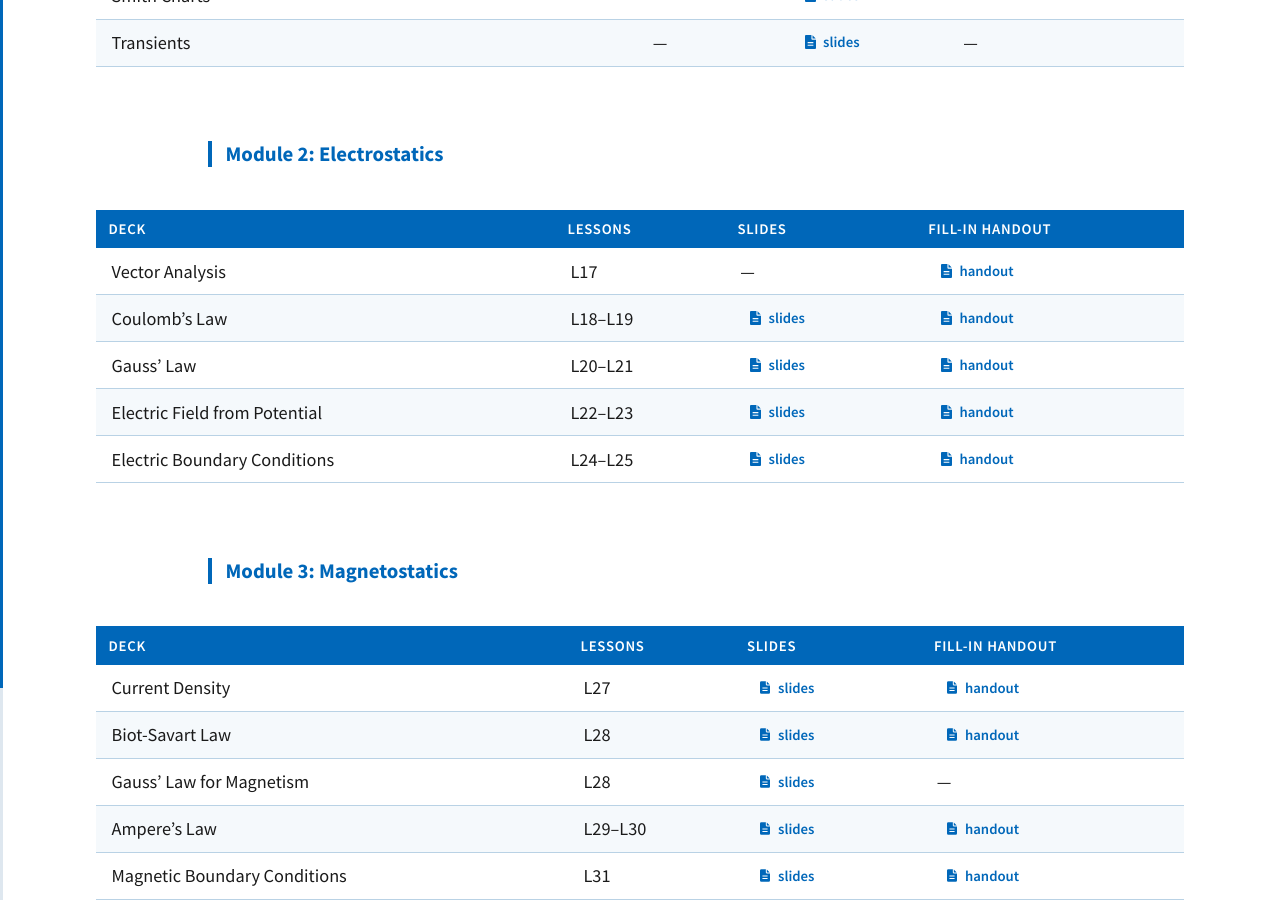
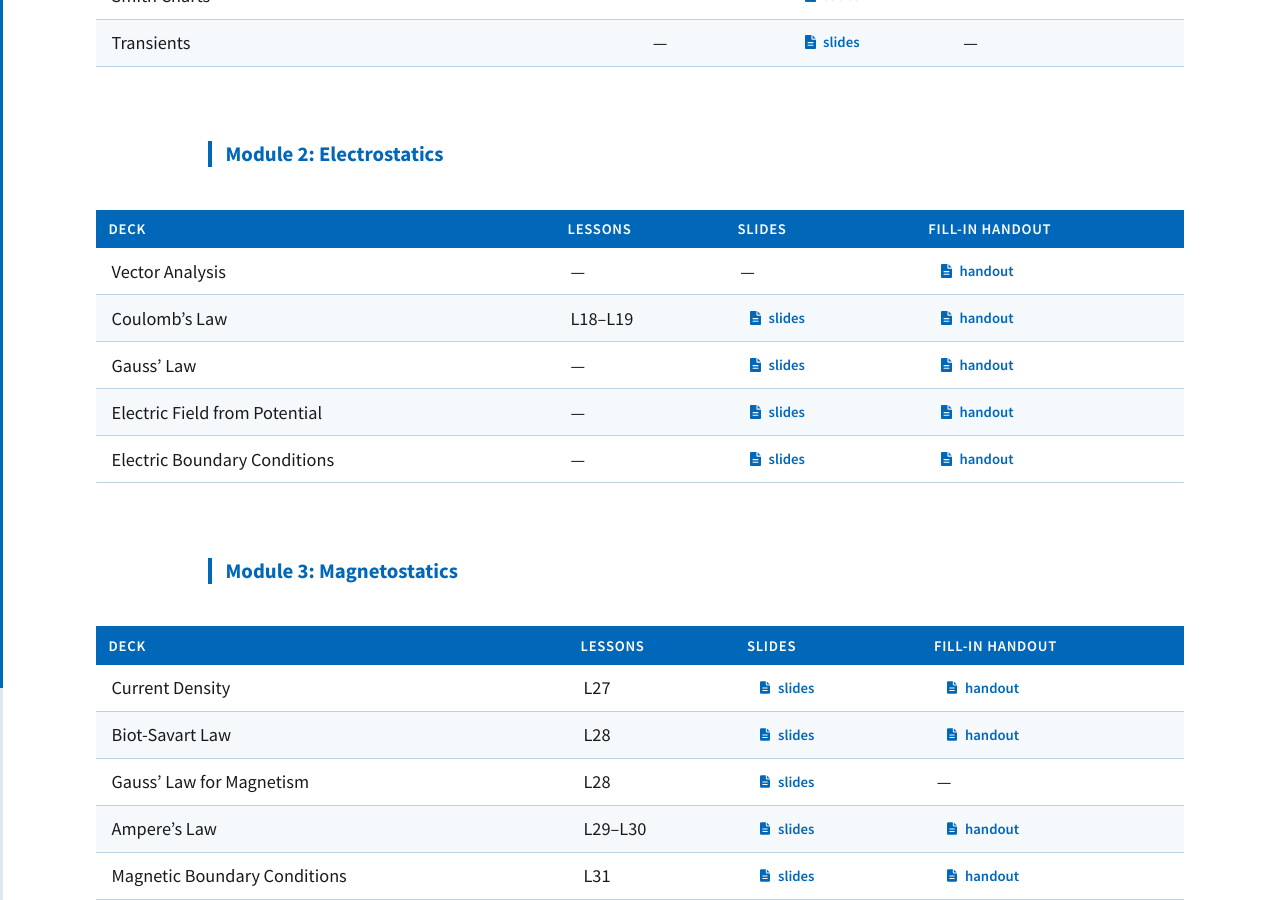
Before and after one commit to livethisdream/ece343, a Jupyter Book: the page built from book/materials.md, in a window 1280 px wide and 900 px high, scrolled down 1987 px. Built offline with Jupyter Book 1.0.4 settings and Sphinx 7.4.7 and the Sphinx Book theme 1.1.4, drawn with Linux system fonts in a browser that asks for light colours.

Commit message:
Module 2: mark L17 and L20-L25 converted in the manifest and materials; Stokes' spelling
Co-Authored-By: Claude Opus 5.5 <noreply@anthropic.com>
Claude-Session: https://claude.ai/code/session_01XxSxPKW3SkHfns6bAFrvo6

```diff
--- a/book/materials.md
+++ b/book/materials.md
@@ -55,11 +55,11 @@ page.
 
 | Deck | Lessons | Slides | Fill-in handout |
 | :- | :-: | :- | :- |
-| Vector Analysis | L17 | — | <a class="doc-link" href="legacy/ECE343_D04_VectorAnalysis_Handouts.pdf" target="_blank" rel="noopener">handout</a> |
+| Vector Analysis | — | — | <a class="doc-link" href="legacy/ECE343_D04_VectorAnalysis_Handouts.pdf" target="_blank" rel="noopener">handout</a> |
 | Coulomb's Law | L18–L19 | <a class="doc-link" href="legacy/ECE343_D05-1_Coulomb_Slides.pdf" target="_blank" rel="noopener">slides</a> | <a class="doc-link" href="legacy/ECE343_D05-1_Coulomb_Handouts.pdf" target="_blank" rel="noopener">handout</a> |
-| Gauss' Law | L20–L21 | <a class="doc-link" href="legacy/ECE343_D05-2_Gauss_Slides.pdf" target="_blank" rel="noopener">slides</a> | <a class="doc-link" href="legacy/ECE343_D05-2_Gauss_Handouts.pdf" target="_blank" rel="noopener">handout</a> |
-| Electric Field from Potential | L22–L23 | <a class="doc-link" href="legacy/ECE343_D05-3_EfromV_Slides.pdf" target="_blank" rel="noopener">slides</a> | <a class="doc-link" href="legacy/ECE343_D05-3_EfromV_Handouts.pdf" target="_blank" rel="noopener">handout</a> |
-| Electric Boundary Conditions | L24–L25 | <a class="doc-link" href="legacy/ECE343_D05-4_EBoundaries_Slides.pdf" target="_blank" rel="noopener">slides</a> | <a class="doc-link" href="legacy/ECE343_D05-4_EBoundaries_Handouts.pdf" target="_blank" rel="noopener">handout</a> |
+| Gauss' Law | — | <a class="doc-link" href="legacy/ECE343_D05-2_Gauss_Slides.pdf" target="_blank" rel="noopener">slides</a> | <a class="doc-link" href="legacy/ECE343_D05-2_Gauss_Handouts.pdf" target="_blank" rel="noopener">handout</a> |
+| Electric Field from Potential | — | <a class="doc-link" href="legacy/ECE343_D05-3_EfromV_Slides.pdf" target="_blank" rel="noopener">slides</a> | <a class="doc-link" href="legacy/ECE343_D05-3_EfromV_Handouts.pdf" target="_blank" rel="noopener">handout</a> |
+| Electric Boundary Conditions | — | <a class="doc-link" href="legacy/ECE343_D05-4_EBoundaries_Slides.pdf" target="_blank" rel="noopener">slides</a> | <a class="doc-link" href="legacy/ECE343_D05-4_EBoundaries_Handouts.pdf" target="_blank" rel="noopener">handout</a> |
 
 ### Module 3: Magnetostatics
 
```
Also changed, not shown: book/syllabus.md (+1 -1 lines), 1 other file.
